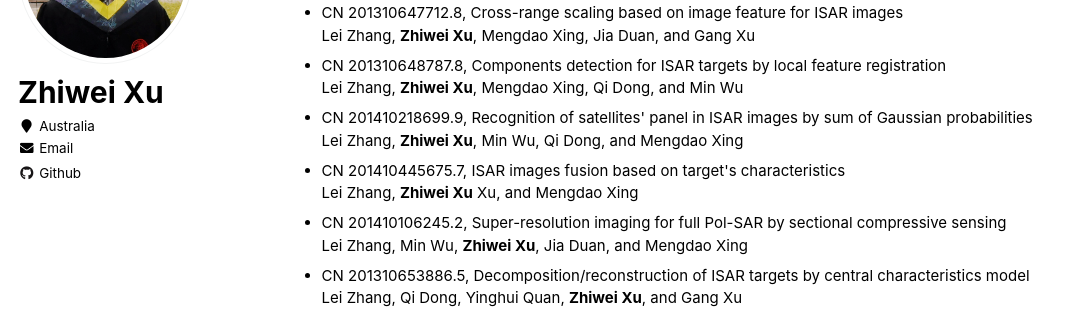
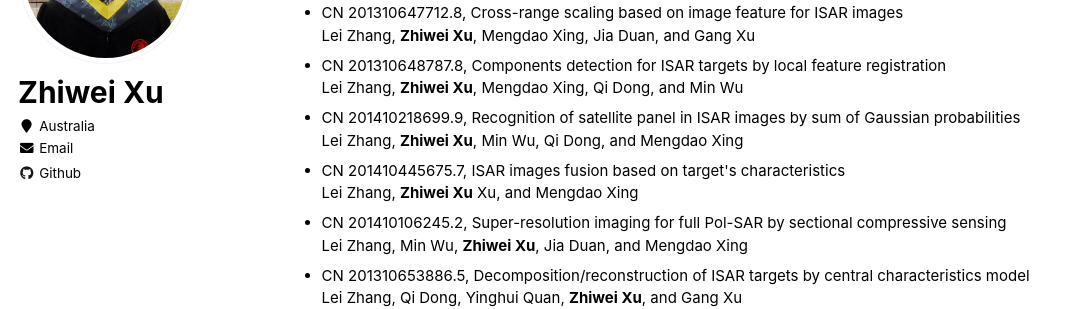
Before and after one commit to zwxu064/zwxu064.github.io, a Jekyll site: the page built from _pages/about.html, in a window 1280 px wide and 900 px high, scrolled down 2808 px. Shown: the part 152-461 px from the top of the window, without its empty margins (0-1077 px from the left). Built offline with Jekyll 4.4.1, drawn with Linux system fonts in a browser that asks for light colours.

Commit message:
Update about.html

```diff
--- a/_pages/about.html
+++ b/_pages/about.html
@@ -186,7 +186,7 @@ redirect_from:
     <li><div>CN 201310648787.8, Components detection for ISAR targets by local feature registration
         <div><span style="color:black;font-size:1em">Lei Zhang, <strong>Zhiwei Xu</strong>, Mengdao Xing, Qi Dong, and Min Wu</span></div></div>
 
-    <li><div>CN 201410218699.9, Recognition of satellites' panel in ISAR images by sum of Gaussian probabilities
+    <li><div>CN 201410218699.9, Recognition of satellite panel in ISAR images by sum of Gaussian probabilities
         <div><span style="color:black;font-size:1em">Lei Zhang, <strong>Zhiwei Xu</strong>, Min Wu, Qi Dong, and Mengdao Xing</span></div></div>
 
     <li><div>CN 201410445675.7, ISAR images fusion based on target's characteristics
```
